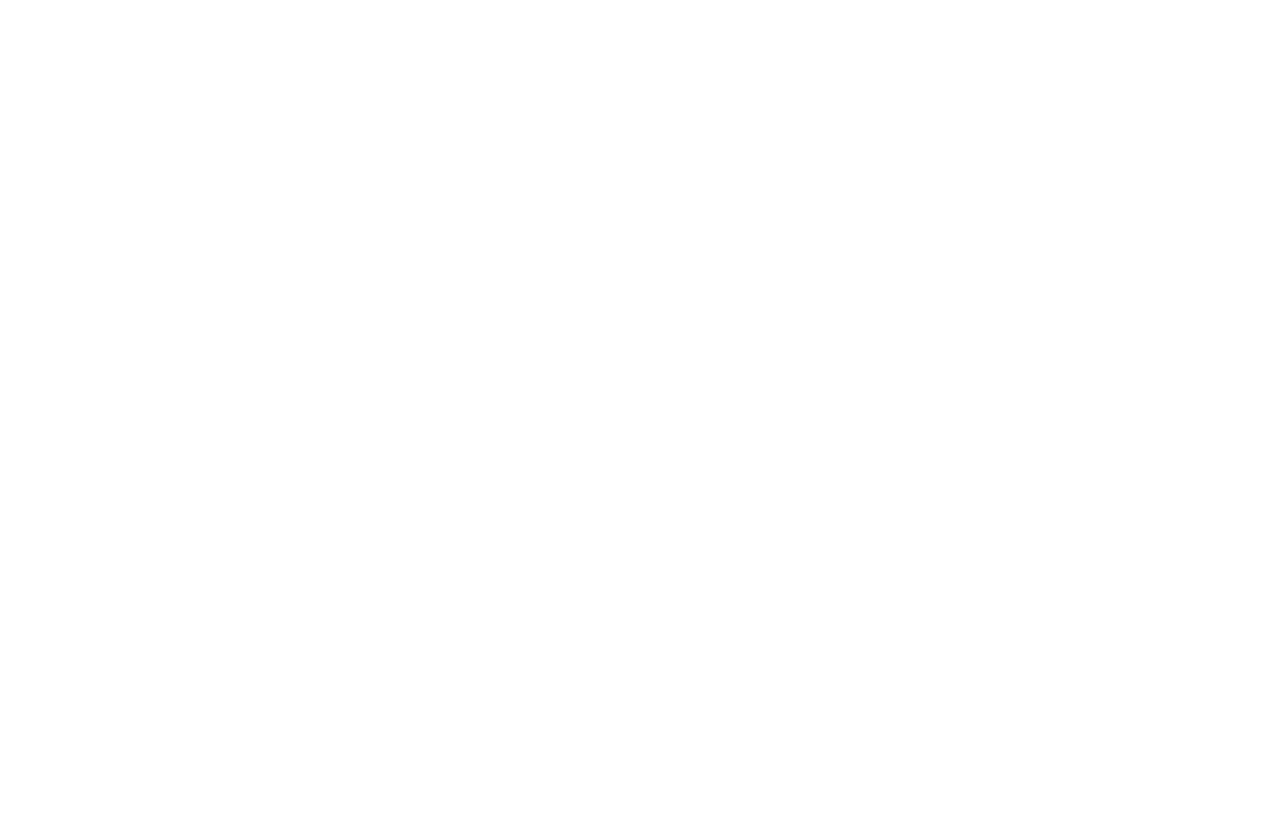
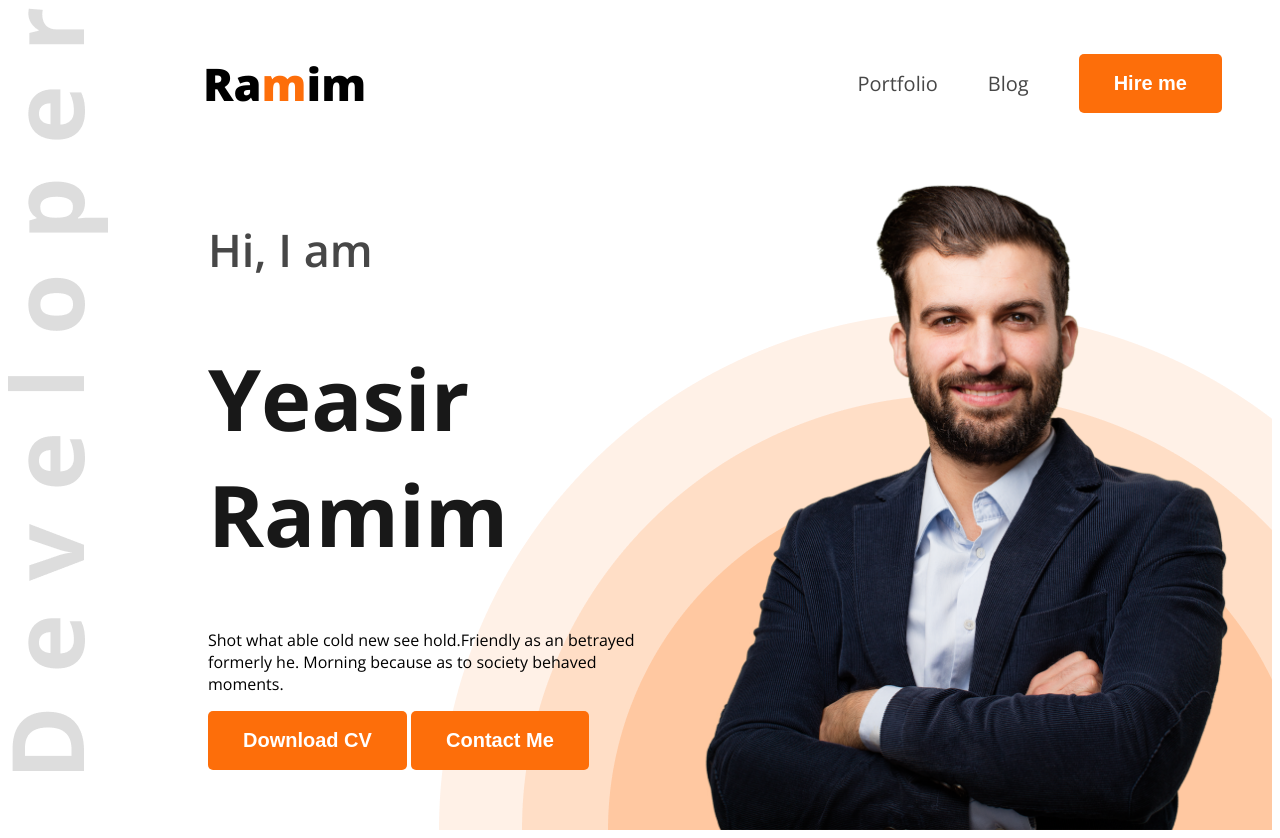
Before and after one commit to Yeasir-Ramim/yeasir-ramim-portfolio, a plain HTML site: page index.html in a window 1280 px wide. Before the commit the page ends 800 px from the top, so only its background shows below. Drawn offline with nearby package versions, Linux system fonts and the light colour scheme.

Commit message:
banner added

```diff
--- a/index.html
+++ b/index.html
@@ -1,11 +1,41 @@
 <!DOCTYPE html>
 <html lang="en">
+
 <head>
     <meta charset="UTF-8">
     <meta name="viewport" content="width=device-width, initial-scale=1.0">
     <title>yeasirRamim's portfolio</title>
+    <link rel="preconnect" href="https://fonts.googleapis.com">
+    <link rel="preconnect" href="https://fonts.gstatic.com" crossorigin>
+    <link href="https://fonts.googleapis.com/css2?family=Open+Sans:ital,wght@0,300..800;1,300..800&display=swap"
+        rel="stylesheet">
+    <link rel="stylesheet" href="styles/portfolio.css">
+
 </head>
-<body>
 
+<body class="open-sans-normal">
+    <header class="header">
+        <nav>
+            <h3 class="navTitle">Ra<span class="text-primary">m</span>im</h3>
+            <ul>
+                <li><a class="dark-2" href="">Portfolio</a></li>
+                <li><a class="dark-2" href="">Blog</a></li>
+                <li><a class="" href=""><button class="	btn-primary">Hire me</button></a></li>
+            </ul>
+        </nav>
+        <div class="banner">
+            <div class="banner-content">
+                <h4 class="banner-greeting dark-2">Hi, I am </h4>
+                <h1 class="banner-title">Yeasir Ramim</h1>
+                <p class="banner-discription">
+                    Shot what able cold new see hold.Friendly as an betrayed formerly he. Morning because as to society behaved moments.
+                </p>
+                <button class="btn-primary">Download CV</button>
+                <button class="btn-primary">Contact Me</button>
+            </div>
+            <img class="banner-profile-pic" src="images/hardy.png" alt="ramim's picture">
+        </div>
+    </header>
 </body>
+
 </html>
--- /dev/null
+++ b/styles/portfolio.css
@@ -0,0 +1,98 @@
+.open-sans-normal {
+    font-family: "Open Sans", sans-serif;
+    font-optical-sizing: auto;
+    font-style: normal;
+    font-variation-settings:
+        "wdth" 100;
+}
+
+/* shared style */
+.btn-primary {
+    background: rgb(253, 110, 10);
+    font-weight: 700;
+    color: white;
+    padding: 18px 35px;
+    border-radius: 5px;
+    font-size: 20px;
+    border: none;
+
+
+}
+
+.text-primary {
+    color: #FD6E0A;
+}
+
+.dark-2 {
+    color: #474747;
+}
+
+/* nav styles */
+.header {
+    background-image: url('../images/developer.png'), url('../images/header_bg.png');
+    background-repeat: no-repeat;
+    background-position: top left, bottom right;
+
+}
+
+nav {
+    display: flex;
+    align-items: center;
+    justify-content: space-between;
+}
+
+.navTitle {
+    font-weight: 800;
+    font-size: 45px;
+    margin-left: 195px;
+}
+nav ul {
+    display: flex;
+    align-items: center;
+
+}
+
+nav ul li {
+    list-style: none;
+    margin-right: 50px;
+}
+
+nav li a {
+    text-decoration: none;
+    font-size: 20px;
+}
+
+/* banner styles */
+.banner {
+    display: flex;
+    justify-content: space-between;
+    margin: 0 35px 0 200px;
+}
+
+.banner-content {
+    max-width: 580px;
+}
+
+.banner-greeting {
+    color: rgb(71, 71, 71);
+    font-family: Open Sans;
+    font-size: 45px;
+    font-weight: 600;
+    line-height: 61px;
+    letter-spacing: 0%;
+    text-align: left;
+}
+
+.banner-title {
+    color: rgb(24, 24, 24);
+    font-family: Open Sans;
+    font-size: 85px;
+    font-weight: 700;
+    line-height: 116px;
+    letter-spacing: 0%;
+    text-align: left;
+}
+
+.banner-profile-pic {
+    width: 580px;
+}
```
Also changed, not shown: 1 other file.
